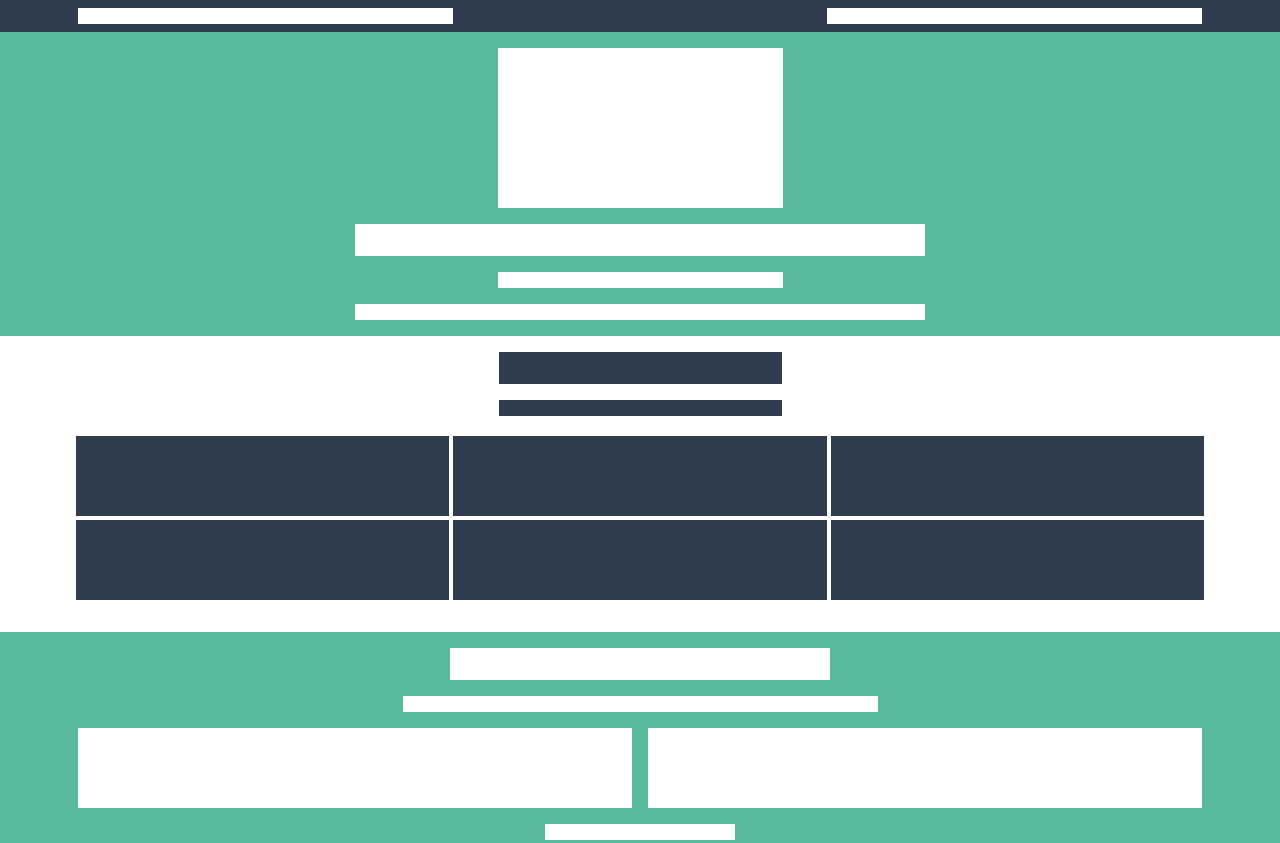
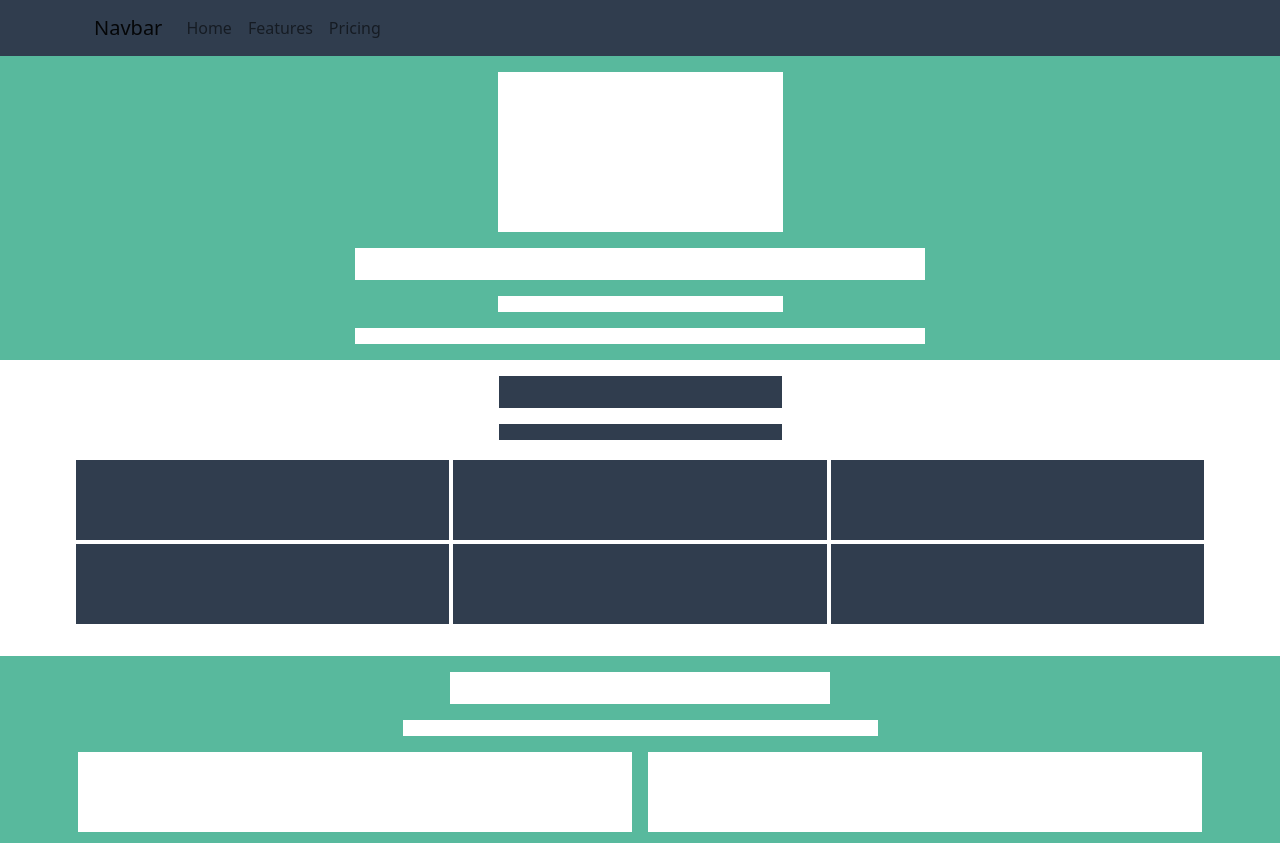
Before and after one commit to Mosi8/html-css-bootstrap-freelancer, a plain HTML site: page index.html in a window 1280 px wide. Shown: the top 843 px of the page. Drawn offline with nearby package versions, Linux system fonts and the light colour scheme.

Commit message:
inizio con contenuti

```diff
--- a/index.html
+++ b/index.html
@@ -11,14 +11,31 @@
     </head>
     <body>
         <!-- sezione 1 -->
-        <div class="bg_ms_scuro">
+        <header class="bg_ms_scuro">
             <div class="container container-sm container-md container-lg">
-                <div class="row justify-content-between p-3 p-md-2">
-                    <div class="col-4 h_ms_16 bg_ms_bianco"></div>
-                    <div class="col-1 col-md-4 h_ms_16 bg_ms_bianco"></div>
-                </div>
+                <nav class="navbar navbar-expand-lg navbar-light">
+                    <div class="container-fluid">
+                      <a class="navbar-brand ms_bianco" href="#">Navbar</a>
+                      <button class="navbar-toggler" type="button" data-bs-toggle="collapse" data-bs-target="#navbarNav" aria-controls="navbarNav" aria-expanded="false" aria-label="Toggle navigation">
+                        <span class="navbar-toggler-icon"></span>
+                      </button>
+                      <div class="collapse navbar-collapse" id="navbarNav">
+                            <ul class="navbar-nav">
+                            <li class="nav-item">
+                                <a class="nav-link" href="#">Home</a>
+                            </li>
+                            <li class="nav-item">
+                                <a class="nav-link" href="#">Features</a>
+                            </li>
+                            <li class="nav-item .ms_bianco">
+                                <a class="nav-link" href="#">Pricing</a>
+                            </li>
+                            </ul>
+                      </div>
+                    </div>
+                </nav>
             </div>
-        </div>
+        </header>
 
         <!-- sezione 2 -->
         <div class="bg_ms_verde">
--- a/style.css
+++ b/style.css
@@ -29,3 +29,7 @@
 .bg_ms_poco_scuro {
     background-color: rgb(51, 67, 86);
 }
+
+.ms_bianco {
+    color: #fff;
+}
```
